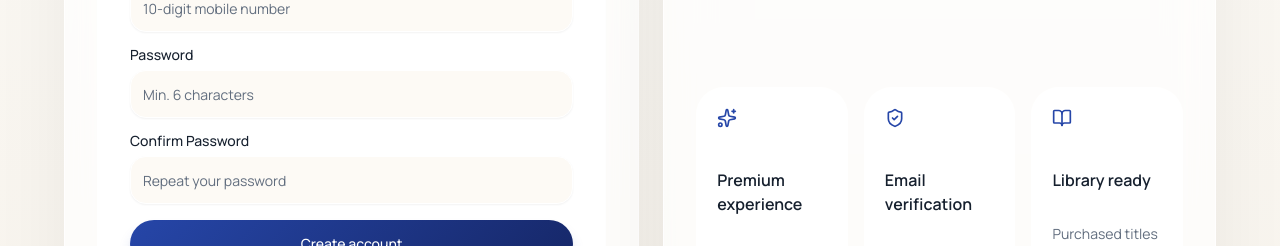
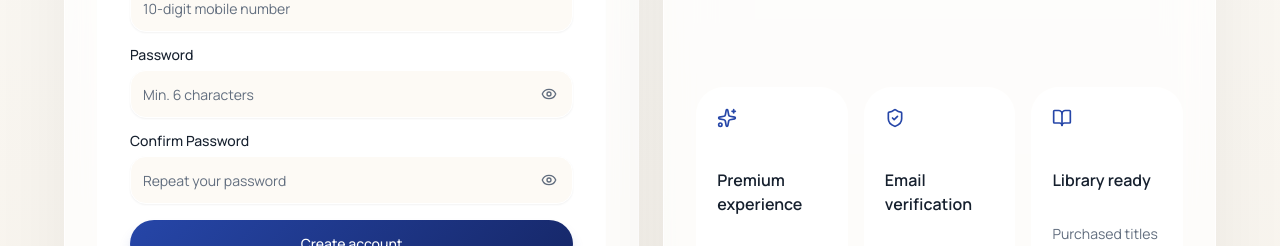
Before and after one commit to NikhiL-Nandeshwar/E-book, a Next.js app: page /register in a window 1280 px wide. Shown: the part 554-800 px from the top of the page. Built offline with nearby package versions, Linux system fonts and the light colour scheme; no server answers.

Commit message:
eye icon added for password

```diff
--- a/src/app/library/page.tsx
+++ b/src/app/library/page.tsx
@@ -108,11 +108,11 @@ export default function LibraryPage() {
             <div className="grid grid-cols-2 gap-4 lg:grid-cols-4">
               {visiblePurchasedBooks.map((book) => (
                 <Card key={book.id} className="overflow-hidden rounded-[28px] border-white/70 bg-white/90 shadow-none">
-                  <div className="aspect-[4/5] overflow-hidden bg-[linear-gradient(180deg,#f7ead6,#e4ebf7)] p-3">
+                  <div className="aspect-[4/5] overflow-hidden bg-[linear-gradient(180deg,#f7ead6,#e4ebf7)] p-4">
                     <img
                       src={book.image}
                       alt={book.title}
-                      className="h-full w-full rounded-[22px] object-cover transition-transform duration-300 hover:scale-105"
+                      className="h-full w-full rounded-[18px] object-contain transition-transform duration-300 hover:scale-105"
                     />
                   </div>
                   <div className="space-y-4 p-5">
--- a/src/app/register/page.tsx
+++ b/src/app/register/page.tsx
@@ -3,7 +3,7 @@
 import Link from 'next/link'
 import { useState } from 'react'
 import { useRouter } from 'next/navigation'
-import { BookOpen, ShieldCheck, Sparkles } from 'lucide-react'
+import { BookOpen, Eye, EyeOff, ShieldCheck, Sparkles } from 'lucide-react'
 
 import { Badge } from '@/src/components/ui/badge'
 import { Button } from '@/src/components/ui/button'
@@ -20,6 +20,8 @@ export default function RegisterPage() {
   const [mobile, setMobile] = useState('')
   const [password, setPassword] = useState('')
   const [confirmPassword, setConfirmPassword] = useState('')
+  const [showPassword, setShowPassword] = useState(false)
+  const [showConfirmPassword, setShowConfirmPassword] = useState(false)
   const [isLoading, setIsLoading] = useState(false)
 
   const handleSubmit = async (event: React.FormEvent<HTMLFormElement>) => {
@@ -126,31 +128,57 @@ export default function RegisterPage() {
               {/* Password */}
               <div className="space-y-2">
                 <Label htmlFor="reg-password">Password</Label>
+                <div className="relative">
                   <Input
                     id="reg-password"
-                  type="password"
+                    type={showPassword ? 'text' : 'password'}
                     value={password}
                     onChange={(e) => setPassword(e.target.value)}
-                  className="h-12 rounded-2xl border-white bg-[#fdfaf5]"
+                    className="h-12 rounded-2xl border-white bg-[#fdfaf5] pr-12"
                     placeholder="Min. 6 characters"
                     autoComplete="new-password"
                     disabled={isLoading}
                   />
+                  <Button
+                    type="button"
+                    variant="ghost"
+                    size="icon"
+                    className="absolute right-1.5 top-1/2 size-9 -translate-y-1/2 rounded-full text-muted-foreground hover:text-foreground"
+                    onClick={() => setShowPassword((value) => !value)}
+                    disabled={isLoading}
+                    aria-label={showPassword ? 'Hide password' : 'Show password'}
+                  >
+                    {showPassword ? <EyeOff className="size-4" /> : <Eye className="size-4" />}
+                  </Button>
+                </div>
               </div>
 
               {/* Confirm Password */}
               <div className="space-y-2">
                 <Label htmlFor="confirmPassword">Confirm Password</Label>
+                <div className="relative">
                   <Input
                     id="confirmPassword"
-                  type="password"
+                    type={showConfirmPassword ? 'text' : 'password'}
                     value={confirmPassword}
                     onChange={(e) => setConfirmPassword(e.target.value)}
-                  className="h-12 rounded-2xl border-white bg-[#fdfaf5]"
+                    className="h-12 rounded-2xl border-white bg-[#fdfaf5] pr-12"
                     placeholder="Repeat your password"
                     autoComplete="new-password"
                     disabled={isLoading}
                   />
+                  <Button
+                    type="button"
+                    variant="ghost"
+                    size="icon"
+                    className="absolute right-1.5 top-1/2 size-9 -translate-y-1/2 rounded-full text-muted-foreground hover:text-foreground"
+                    onClick={() => setShowConfirmPassword((value) => !value)}
+                    disabled={isLoading}
+                    aria-label={showConfirmPassword ? 'Hide confirm password' : 'Show confirm password'}
+                  >
+                    {showConfirmPassword ? <EyeOff className="size-4" /> : <Eye className="size-4" />}
+                  </Button>
+                </div>
               </div>
 
               <Button
```
Lines whose indentation alone changed are shown as unchanged.
